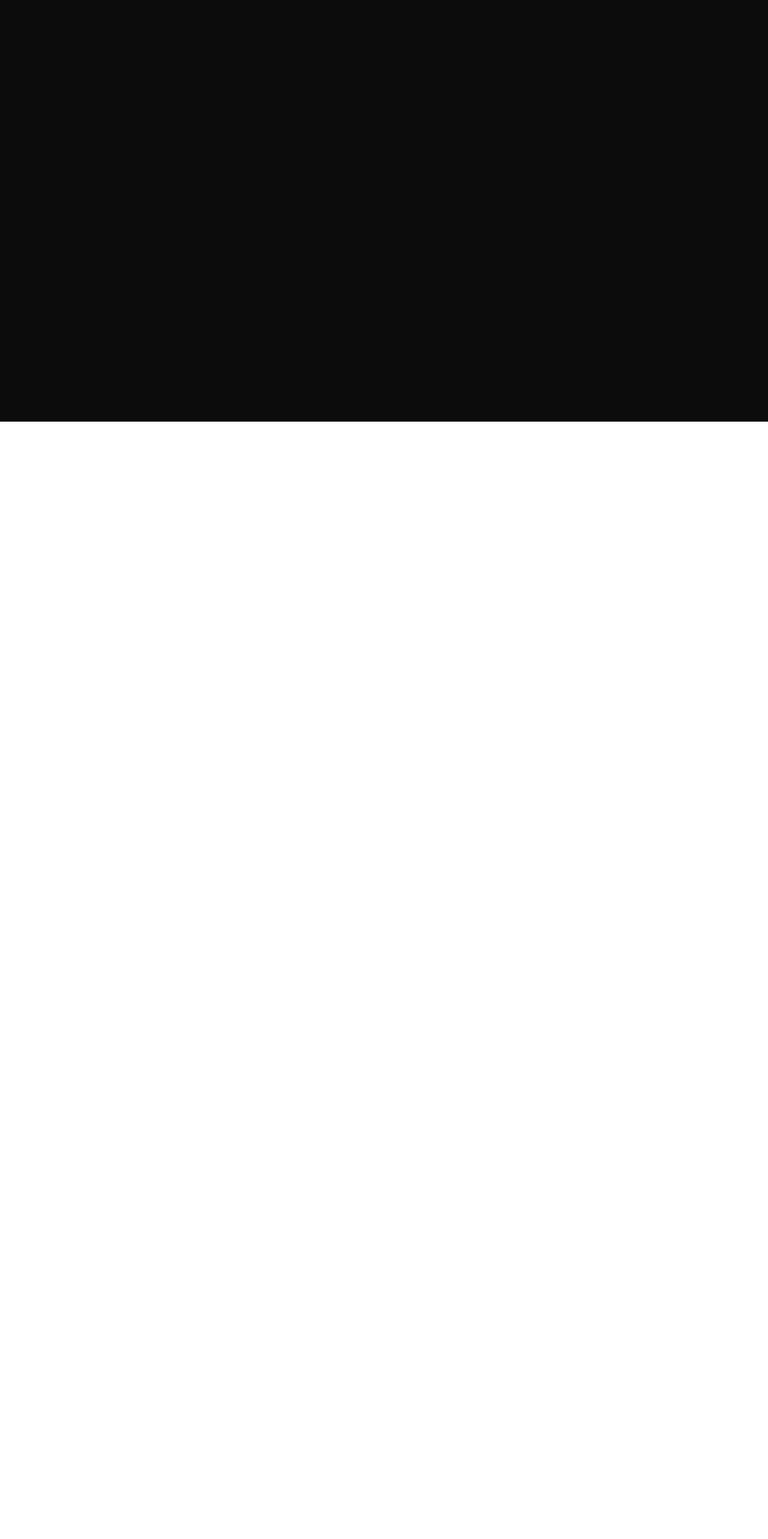
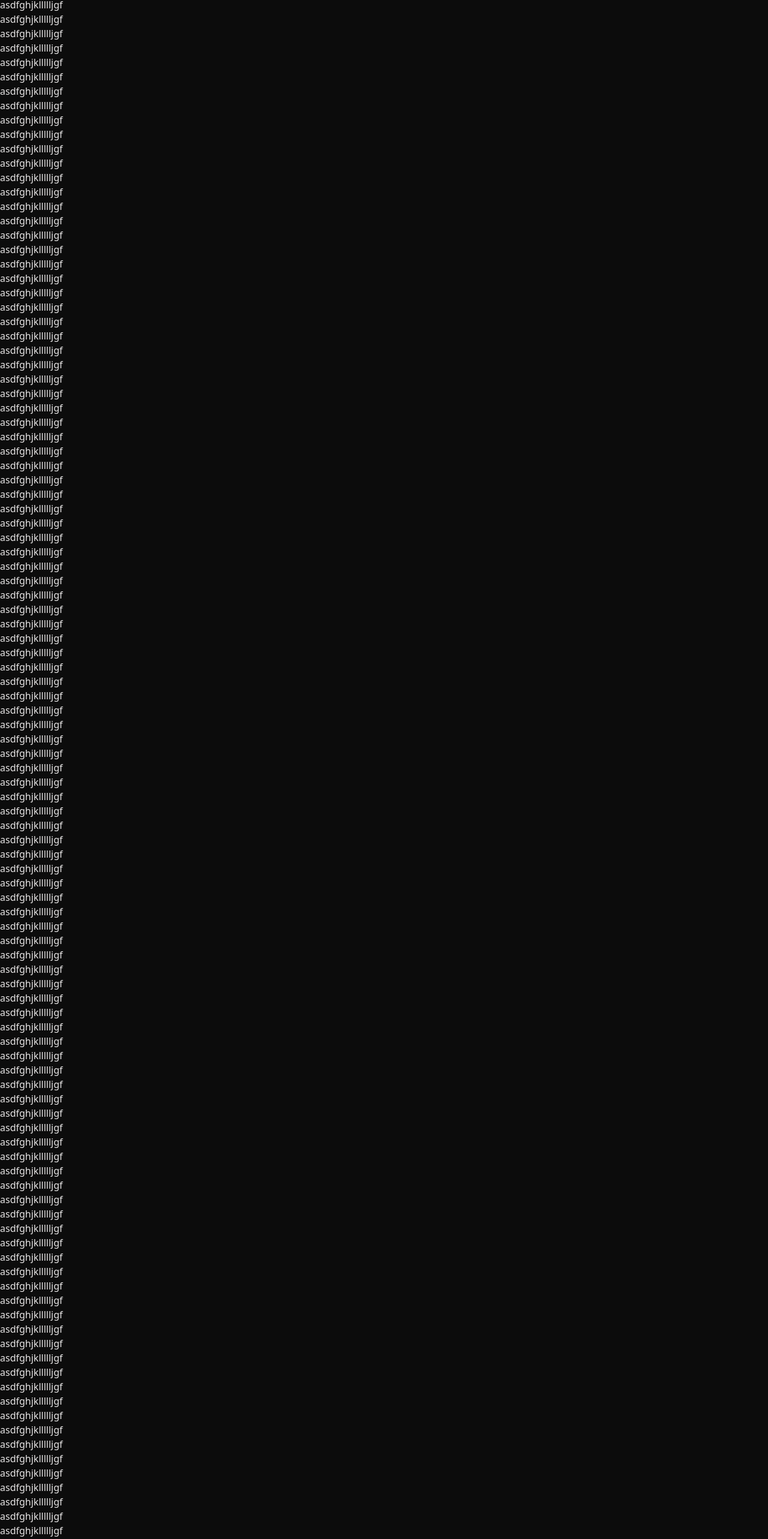
Before and after one commit to OlaiwonAbdullahi/My-Todo-App, a React (Vite) app: page / in a window 1280 px wide. Shown: the part 97-2663 px from the top of the page at 60% size. Before the commit the page ends 800 px from the top, so only its background shows below. Built offline with nearby package versions, Linux system fonts and the light colour scheme.

Commit message:
update App.jsx and Header.jsx

```diff
--- a/src/App.jsx
+++ b/src/App.jsx
@@ -2,8 +2,138 @@ import Header from "./components/Header";
 
 function App() {
   return (
-    <div className=" h-screen bg-bgColor text-textColor">
+    <div className=" h-full bg-bgColor text-textColor">
       <Header />
+      <div className="">asdfghjkllllljgf</div>
+      <div className="">asdfghjkllllljgf</div>
+      <div className="">asdfghjkllllljgf</div>
+      <div className="">asdfghjkllllljgf</div>
+      <div className="">asdfghjkllllljgf</div>
+      <div className="">asdfghjkllllljgf</div>
+      <div className="">asdfghjkllllljgf</div>
+      <div className="">asdfghjkllllljgf</div>
+      <div className="">asdfghjkllllljgf</div>
+      <div className="">asdfghjkllllljgf</div>
+      <div className="">asdfghjkllllljgf</div>
+      <div className="">asdfghjkllllljgf</div>
+      <div className="">asdfghjkllllljgf</div>
+      <div className="">asdfghjkllllljgf</div>
+      <div className="">asdfghjkllllljgf</div>
+      <div className="">asdfghjkllllljgf</div>
+      <div className="">asdfghjkllllljgf</div>
+      <div className="">asdfghjkllllljgf</div>
+      <div className="">asdfghjkllllljgf</div>
+      <div className="">asdfghjkllllljgf</div>
+      <div className="">asdfghjkllllljgf</div>
+      <div className="">asdfghjkllllljgf</div>
+      <div className="">asdfghjkllllljgf</div>
+      <div className="">asdfghjkllllljgf</div>
+      <div className="">asdfghjkllllljgf</div>
+      <div className="">asdfghjkllllljgf</div>
+      <div className="">asdfghjkllllljgf</div>
+      <div className="">asdfghjkllllljgf</div>
+      <div className="">asdfghjkllllljgf</div>
+      <div className="">asdfghjkllllljgf</div>
+      <div className="">asdfghjkllllljgf</div>
+      <div className="">asdfghjkllllljgf</div>
+      <div className="">asdfghjkllllljgf</div>
+      <div className="">asdfghjkllllljgf</div>
+      <div className="">asdfghjkllllljgf</div>
+      <div className="">asdfghjkllllljgf</div>
+      <div className="">asdfghjkllllljgf</div>
+      <div className="">asdfghjkllllljgf</div>
+      <div className="">asdfghjkllllljgf</div>
+      <div className="">asdfghjkllllljgf</div>
+      <div className="">asdfghjkllllljgf</div>
+      <div className="">asdfghjkllllljgf</div>
+      <div className="">asdfghjkllllljgf</div>
+      <div className="">asdfghjkllllljgf</div>
+      <div className="">asdfghjkllllljgf</div>
+      <div className="">asdfghjkllllljgf</div>
+      <div className="">asdfghjkllllljgf</div>
+      <div className="">asdfghjkllllljgf</div>
+      <div className="">asdfghjkllllljgf</div>
+      <div className="">asdfghjkllllljgf</div>
+      <div className="">asdfghjkllllljgf</div>
+      <div className="">asdfghjkllllljgf</div>
+      <div className="">asdfghjkllllljgf</div>
+      <div className="">asdfghjkllllljgf</div>
+      <div className="">asdfghjkllllljgf</div>
+      <div className="">asdfghjkllllljgf</div>
+      <div className="">asdfghjkllllljgf</div>
+      <div className="">asdfghjkllllljgf</div>
+      <div className="">asdfghjkllllljgf</div>
+      <div className="">asdfghjkllllljgf</div>
+      <div className="">asdfghjkllllljgf</div>
+      <div className="">asdfghjkllllljgf</div>
+      <div className="">asdfghjkllllljgf</div>
+      <div className="">asdfghjkllllljgf</div>
+      <div className="">asdfghjkllllljgf</div>
+      <div className="">asdfghjkllllljgf</div>
+      <div className="">asdfghjkllllljgf</div>
+      <div className="">asdfghjkllllljgf</div>
+      <div className="">asdfghjkllllljgf</div>
+      <div className="">asdfghjkllllljgf</div>
+      <div className="">asdfghjkllllljgf</div>
+      <div className="">asdfghjkllllljgf</div>
+      <div className="">asdfghjkllllljgf</div>
+      <div className="">asdfghjkllllljgf</div>
+      <div className="">asdfghjkllllljgf</div>
+      <div className="">asdfghjkllllljgf</div>
+      <div className="">asdfghjkllllljgf</div>
+      <div className="">asdfghjkllllljgf</div>
+      <div className="">asdfghjkllllljgf</div>
+      <div className="">asdfghjkllllljgf</div>
+      <div className="">asdfghjkllllljgf</div>
+      <div className="">asdfghjkllllljgf</div>
+      <div className="">asdfghjkllllljgf</div>
+      <div className="">asdfghjkllllljgf</div>
+      <div className="">asdfghjkllllljgf</div>
+      <div className="">asdfghjkllllljgf</div>
+      <div className="">asdfghjkllllljgf</div>
+      <div className="">asdfghjkllllljgf</div>
+      <div className="">asdfghjkllllljgf</div>
+      <div className="">asdfghjkllllljgf</div>
+      <div className="">asdfghjkllllljgf</div>
+      <div className="">asdfghjkllllljgf</div>
+      <div className="">asdfghjkllllljgf</div>
+      <div className="">asdfghjkllllljgf</div>
+      <div className="">asdfghjkllllljgf</div>
+      <div className="">asdfghjkllllljgf</div>
+      <div className="">asdfghjkllllljgf</div>
+      <div className="">asdfghjkllllljgf</div>
+      <div className="">asdfghjkllllljgf</div>
+      <div className="">asdfghjkllllljgf</div>
+      <div className="">asdfghjkllllljgf</div>
+      <div className="">asdfghjkllllljgf</div>
+      <div className="">asdfghjkllllljgf</div>
+      <div className="">asdfghjkllllljgf</div>
+      <div className="">asdfghjkllllljgf</div>
+      <div className="">asdfghjkllllljgf</div>
+      <div className="">asdfghjkllllljgf</div>
+      <div className="">asdfghjkllllljgf</div>
+      <div className="">asdfghjkllllljgf</div>
+      <div className="">asdfghjkllllljgf</div>
+      <div className="">asdfghjkllllljgf</div>
+      <div className="">asdfghjkllllljgf</div>
+      <div className="">asdfghjkllllljgf</div>
+      <div className="">asdfghjkllllljgf</div>
+      <div className="">asdfghjkllllljgf</div>
+      <div className="">asdfghjkllllljgf</div>
+      <div className="">asdfghjkllllljgf</div>
+      <div className="">asdfghjkllllljgf</div>
+      <div className="">asdfghjkllllljgf</div>
+      <div className="">asdfghjkllllljgf</div>
+      <div className="">asdfghjkllllljgf</div>
+      <div className="">asdfghjkllllljgf</div>
+      <div className="">asdfghjkllllljgf</div>
+      <div className="">asdfghjkllllljgf</div>
+      <div className="">asdfghjkllllljgf</div>
+      <div className="">asdfghjkllllljgf</div>
+      <div className="">asdfghjkllllljgf</div>
+      <div className="">asdfghjkllllljgf</div>
+      <div className="">asdfghjkllllljgf</div>
+      <div className="">asdfghjkllllljgf</div>
     </div>
   );
 }
--- a/src/components/Header.jsx
+++ b/src/components/Header.jsx
@@ -3,7 +3,7 @@ import github from "../assets/github.svg";
 export default function Header() {
   return (
     <>
-      <div className=" flex h-14 justify-between font-titalium p-3 sticky top-0">
+      <div className=" flex h-14 justify-between font-titalium p-3 sticky top-0 z-10 bg-bgColor mb-3">
         <div className=" flex gap-3">
           <img src={Logo} className="h-12 w-12"></img>
           <span className="mt-3">My Todo App</span>
```
